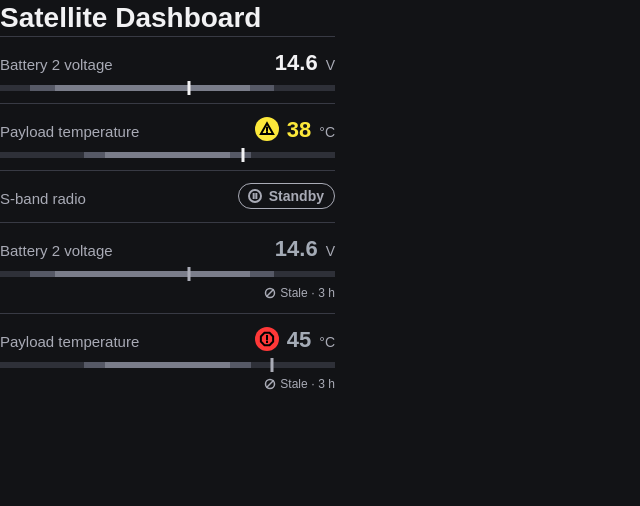
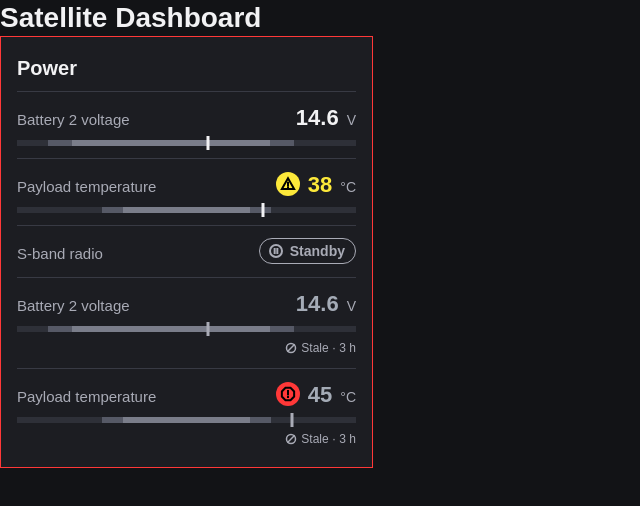
Before and after one commit to DenisaaMinu/satellite-dashboard, a React (Vite) app: page / in a window 1280 px wide. Shown: the top 506 px of the page, without its empty margins (0-640 px from the left). Built offline with nearby package versions, Linux system fonts and the light colour scheme.

Commit message:
Add ValueCard component and shared ProblemStatus type

```diff
--- a/src/App.tsx
+++ b/src/App.tsx
@@ -1,17 +1,20 @@
 import { ValueRow } from "./components/ValueRow/ValueRow";
+import { ValueCard } from "./components/ValueCard/ValueCard";
 
 function App() {
   return (
     <main>
       <h1>Satellite Dashboard</h1>
-      <div style={{ width: 335 }}>
+      <div style={{ width: 373 }}>
         {/* Example data, not real satellite values */}
+        <ValueCard title="Power" status="critical">
           <ValueRow
             label="Battery 2 voltage"
             value={14.6}
             unit="V"
             range={{ min: 11.5, max: 17, safe: { min: 12, max: 16 }, caution: { min: 12.4, max: 15.6 } }}
           />
+
           <ValueRow
             label="Payload temperature"
             value={38}
@@ -19,7 +22,9 @@ function App() {
             status="caution"
             range={{ min: -20, max: 60, safe: { min: 0, max: 40 }, caution: { min: 5, max: 35 } }}
           />
+
           <ValueRow label="S-band radio" pill="standby" />
+
           <ValueRow
             label="Battery 2 voltage"
             value={14.6}
@@ -27,6 +32,7 @@ function App() {
             staleAge="3 h"
             range={{ min: 11.5, max: 17, safe: { min: 12, max: 16 }, caution: { min: 12.4, max: 15.6 } }}
           />
+
           <ValueRow
             label="Payload temperature"
             value={45}
@@ -35,6 +41,7 @@ function App() {
             staleAge="3 h"
             range={{ min: -20, max: 60, safe: { min: 0, max: 40 }, caution: { min: 5, max: 35 } }}
           />
+        </ValueCard>
       </div>
     </main >
   );
--- /dev/null
+++ b/src/components/ValueCard/ValueCard.module.css
@@ -0,0 +1,21 @@
+.card {
+  background: var(--color-panel);
+  border: var(--border);
+  padding: var(--space-4) var(--space-4) var(--space-2);
+}
+
+.caution { border-color: var(--status-caution); }
+.serious { border-color: var(--status-serious); }
+.critical { border-color: var(--status-critical); }
+
+.header {
+  display: flex;
+  justify-content: space-between;
+  align-items: center;
+  padding-bottom: var(--space-2);
+}
+
+.title {
+  margin: 0;
+  font: var(--text-h4);
+}
--- /dev/null
+++ b/src/components/ValueCard/ValueCard.tsx
@@ -0,0 +1,25 @@
+import type { ReactNode } from "react";
+import type { ProblemStatus } from "../../types/telemetry";
+
+import styles from "./ValueCard.module.css";
+
+interface ValueCardProps {
+    title: string;
+    children: ReactNode;
+    status?: ProblemStatus;
+}
+
+export function ValueCard({ title, children, status }: ValueCardProps) {
+    const classNames = [styles.card, status && styles[status]]
+        .filter(Boolean)
+        .join(' ');
+
+    return (
+        <section className={classNames}>
+            <div className={styles.header}>
+                <h2 className={styles.title}>{title}</h2>
+            </div>
+            {children}
+        </section>
+    );
+}
--- a/src/types/telemetry.ts
+++ b/src/types/telemetry.ts
@@ -1,3 +1,5 @@
 export type Status = 'critical' | 'serious' | 'caution' | 'normal' | 'standby' | 'off';
 
+export type ProblemStatus = Extract<Status, 'caution' | 'serious' | 'critical'>;
+
 export type Limits = { min: number; max: number };
```
Also changed, not shown: src/components/ValueRow/ValueRow.tsx (+2 -5 lines). Lines whose indentation alone changed are shown as unchanged.
